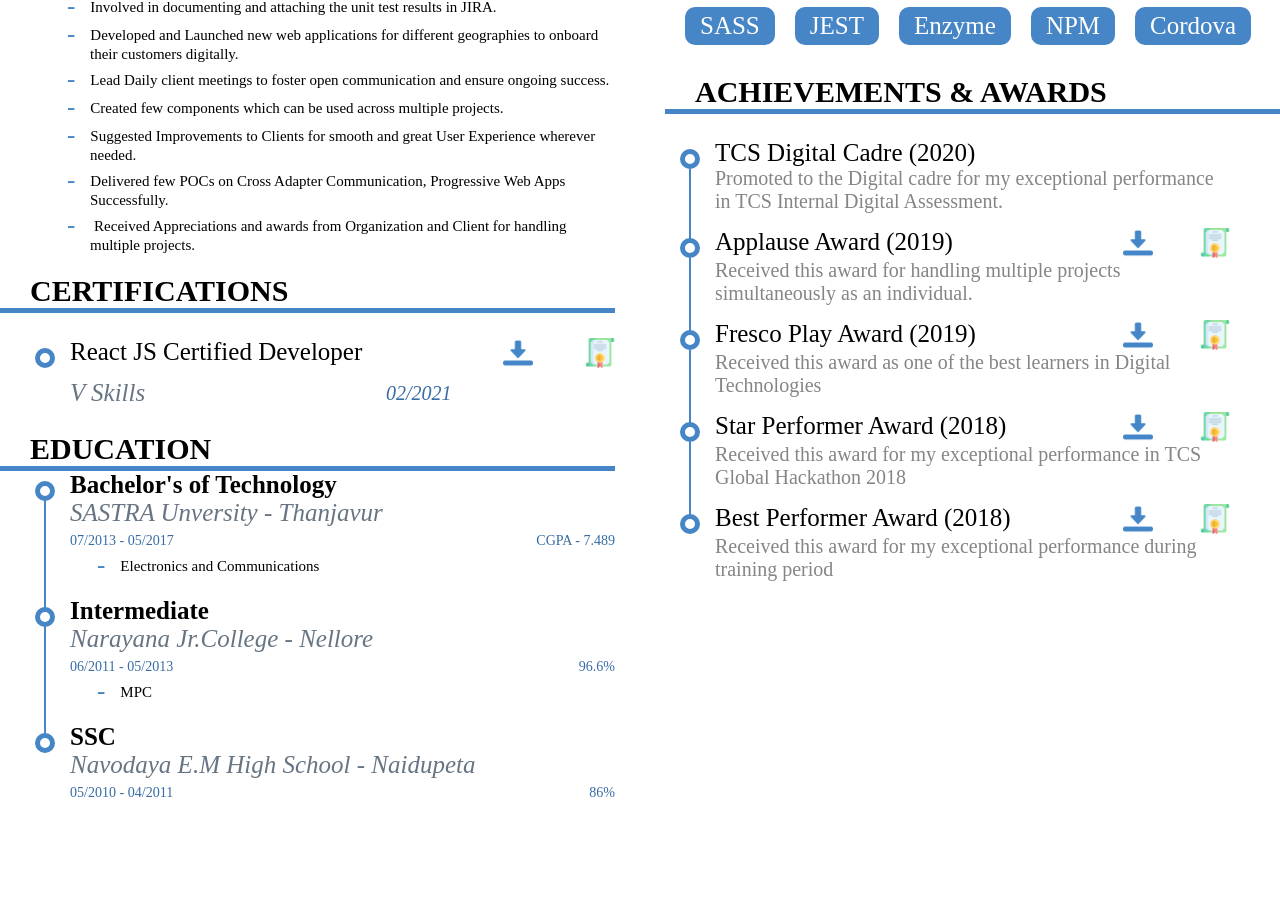
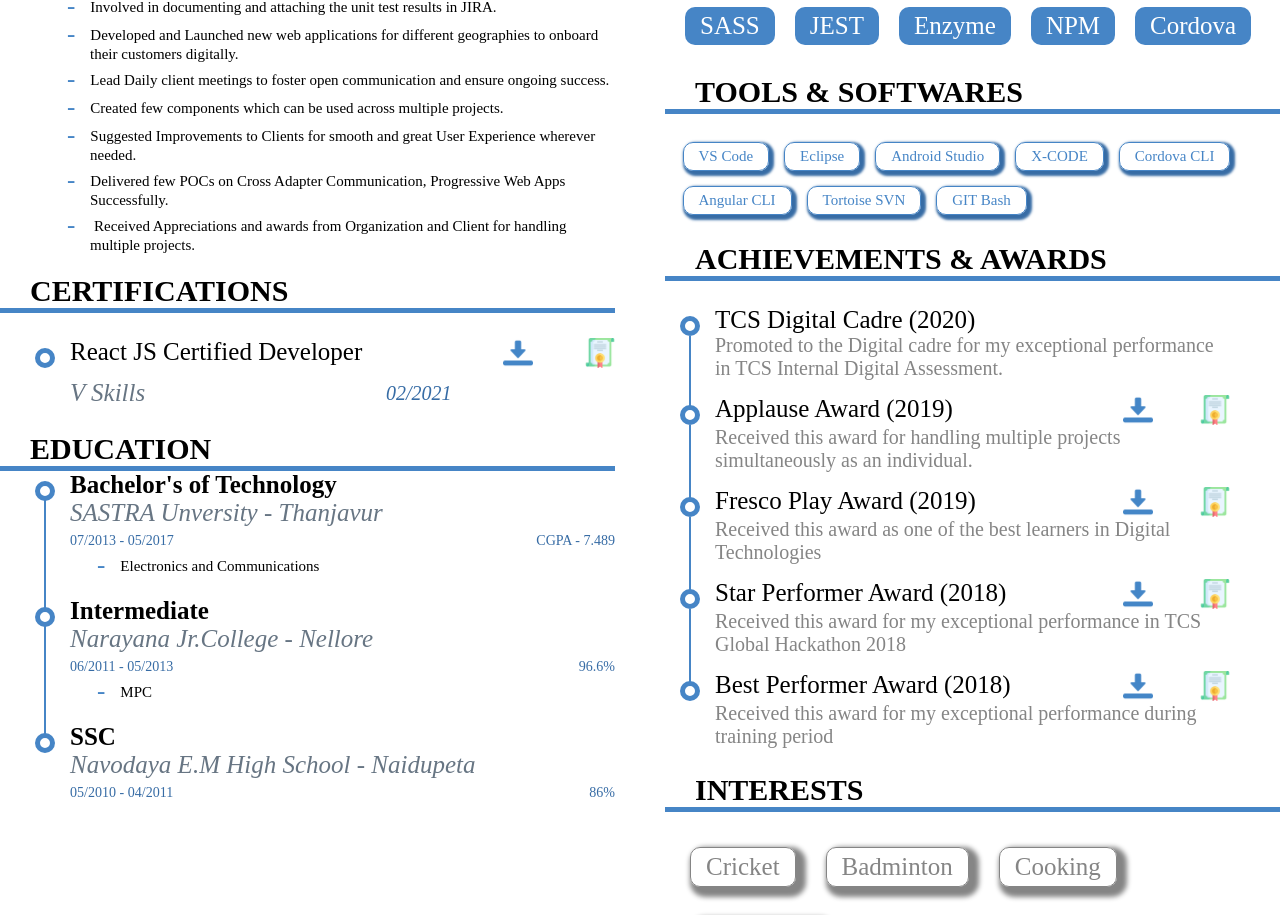
Before and after one commit to vinnu214/my-resume, a React (Create React App) app: page / in a window 1280 px wide. Shown: the part 481-1396 px from the top of the page. Built offline with nearby package versions, Linux system fonts and the light colour scheme.

Commit message:
Hobbies and Tools Added

```diff
--- a/src/App.css
+++ b/src/App.css
@@ -146,6 +146,18 @@
 
 .Certificate__Date { font-size: 2rem; font-style: italic; align-self: center; color: #376ca5; }
 
+/**************** Hobbies Component **********/
+/**************** Hobbies Component **************/
+.Hobbie__name { border: 1px solid #858585; color: #858585; box-shadow: 0.5rem 0.5rem 0.5rem 0.5rem #858585; padding: 0.5rem 1.5rem; margin: 1.5rem; border-radius: 1rem; font-size: 2.5rem; display: inline-block; }
+
+.Hobbies__container { margin: 2rem 1rem; }
+
+/**************** Tools Component **********/
+/**************** Tools Component **************/
+.Tool__name { border: 1px solid #4685c6; color: #4685c6; box-shadow: 0.25rem 0.25rem 0.25rem 0.25rem #376ca5; padding: 0.5rem 1.5rem; margin: 0.75rem; border-radius: 1rem; font-size: 1.5rem; display: inline-block; }
+
+.Tools__container { margin: 2rem 1rem; grid-column: 1 / -1; }
+
 /**************** Footer Component **************/
 /**************** Footer Component **************/
 .Footer { width: 100%; height: 15rem; font-size: 1.6rem; grid-column: 1 / -1; padding: 1rem 2rem; z-index: 999; background-color: #4685c6; color: #fff; }
--- a/src/App.js
+++ b/src/App.js
@@ -7,6 +7,8 @@ import Achievements from "components/Achievements";
 import Education from "components/Education";
 import React from "react";
 import Cerifications from "components/Cerifications";
+import Hobbies from "components/Hobbies";
+import Tools from "components/Tools";
 
 function App() {
   return (
@@ -20,7 +22,9 @@ function App() {
         </div>
         <div>
           <Skills />
+          <Tools />
           <Achievements />
+          <Hobbies />
         </div>
       </div>
       <Footer />
--- /dev/null
+++ b/src/Styles/SCSS/components/_hobbies.scss
@@ -0,0 +1,15 @@
+/**************** Hobbies Component **************/
+
+.Hobbie__name {
+  border: 1px solid $color-grey;
+  color: $color-grey;
+  box-shadow: 0.5rem 0.5rem 0.5rem 0.5rem $color-grey;
+  padding: 0.5rem 1.5rem;
+  margin: 1.5rem;
+  border-radius: 1rem;
+  font-size: 2.5rem;
+  display: inline-block;
+}
+.Hobbies__container {
+  margin: 2rem 1rem;
+}
--- /dev/null
+++ b/src/Styles/SCSS/components/_tools.scss
@@ -0,0 +1,16 @@
+/**************** Tools Component **************/
+
+.Tool__name {
+  border: 1px solid $color-blue;
+  color: $color-blue;
+  box-shadow: 0.25rem 0.25rem 0.25rem 0.25rem $color-light-blue;
+  padding: 0.5rem 1.5rem;
+  margin: 0.75rem;
+  border-radius: 1rem;
+  font-size: 1.5rem;
+  display: inline-block;
+}
+.Tools__container {
+  margin: 2rem 1rem;
+  grid-column: 1 / -1;
+}
--- a/src/Styles/SCSS/main.scss
+++ b/src/Styles/SCSS/main.scss
@@ -17,6 +17,9 @@
 @import "components/achievements";
 /**************** Certificate Component **********/
 @import "components/certificate";
-
+/**************** Hobbies Component **********/
+@import "components/hobbies";
+/**************** Tools Component **********/
+@import "components/tools";
 /**************** Footer Component **************/
 @import "components/footer";
--- /dev/null
+++ b/src/components/Hobbies.js
@@ -0,0 +1,25 @@
+import React from "react";
+import Heading from "./Heading";
+
+import { hobbies as HobbiesArr } from "resumeData";
+
+function Hobbies() {
+  return (
+    <div>
+      <div className="Hobbies">
+        <Heading heading="Interests" />
+        <div className="Hobbies__container">
+          {HobbiesArr.map((el, idx) => (
+            <Hobbie HobbieName={el} key={idx} />
+          ))}
+        </div>
+      </div>
+    </div>
+  );
+}
+
+export function Hobbie(props) {
+  return <div className="Hobbie__name">{props.HobbieName}</div>;
+}
+
+export default Hobbies;
--- /dev/null
+++ b/src/components/Tools.js
@@ -0,0 +1,23 @@
+import React from "react";
+import Heading from "./Heading";
+
+import { toolsUsed as ToolsArr } from "resumeData";
+
+function Tools() {
+  return (
+    <div className="Tools">
+      <Heading heading="Tools & Softwares" />
+      <div className="Tools__container">
+        {ToolsArr.map((el, idx) => (
+          <Tool ToolName={el} key={idx} />
+        ))}
+      </div>
+    </div>
+  );
+}
+
+export function Tool(props) {
+  return <div className="Tool__name">{props.ToolName}</div>;
+}
+
+export default Tools;
--- a/src/resumeData.js
+++ b/src/resumeData.js
@@ -134,10 +134,19 @@ export const certificationsList = [
     path: Cert_RJC,
   },
 ];
+export const toolsUsed = [
+  "VS Code",
+  "Eclipse",
+  "Android Studio",
+  "X-CODE",
+  "Cordova CLI",
+  "Angular CLI",
+  "Tortoise SVN",
+  "GIT Bash",
+];
+export const hobbies = ["Cricket", "Badminton", "Cooking", "Travelling"];
 // export const
 // export const
 // export const
 // export const
 // export const
-// export const
-// export const
```
Also changed, not shown: src/components/Skills.jsx (+9 -16 lines).
